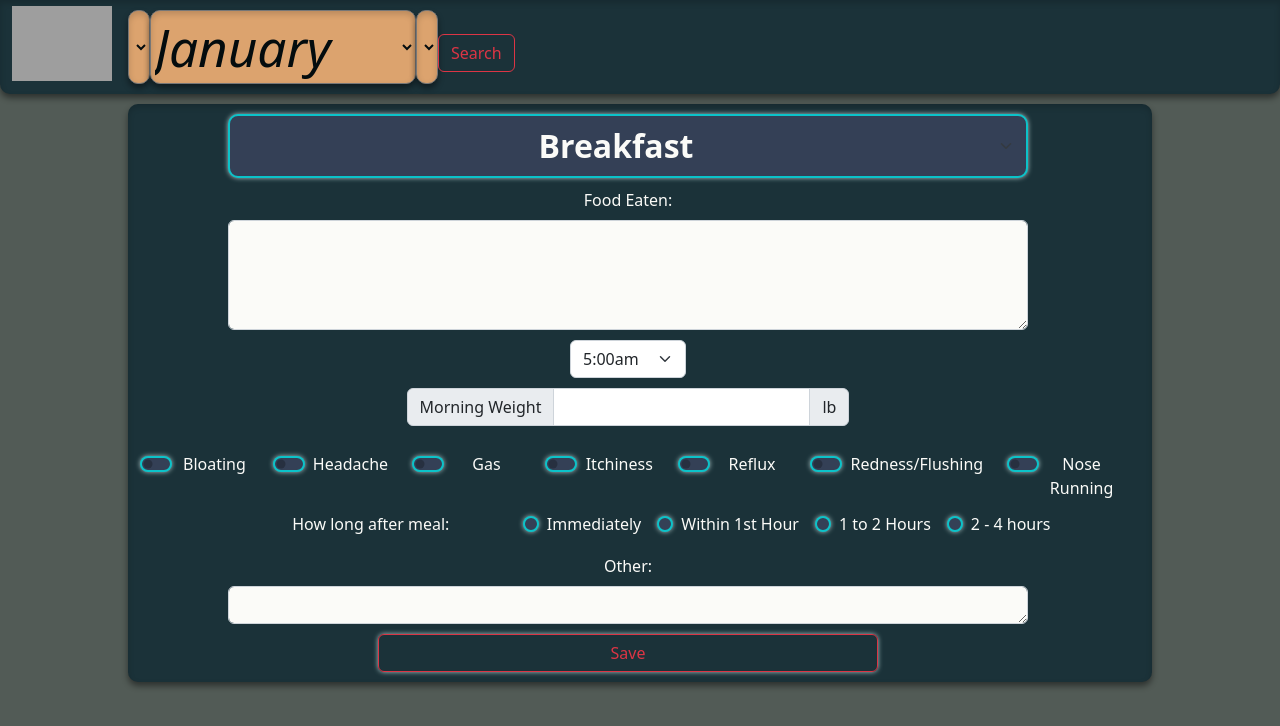
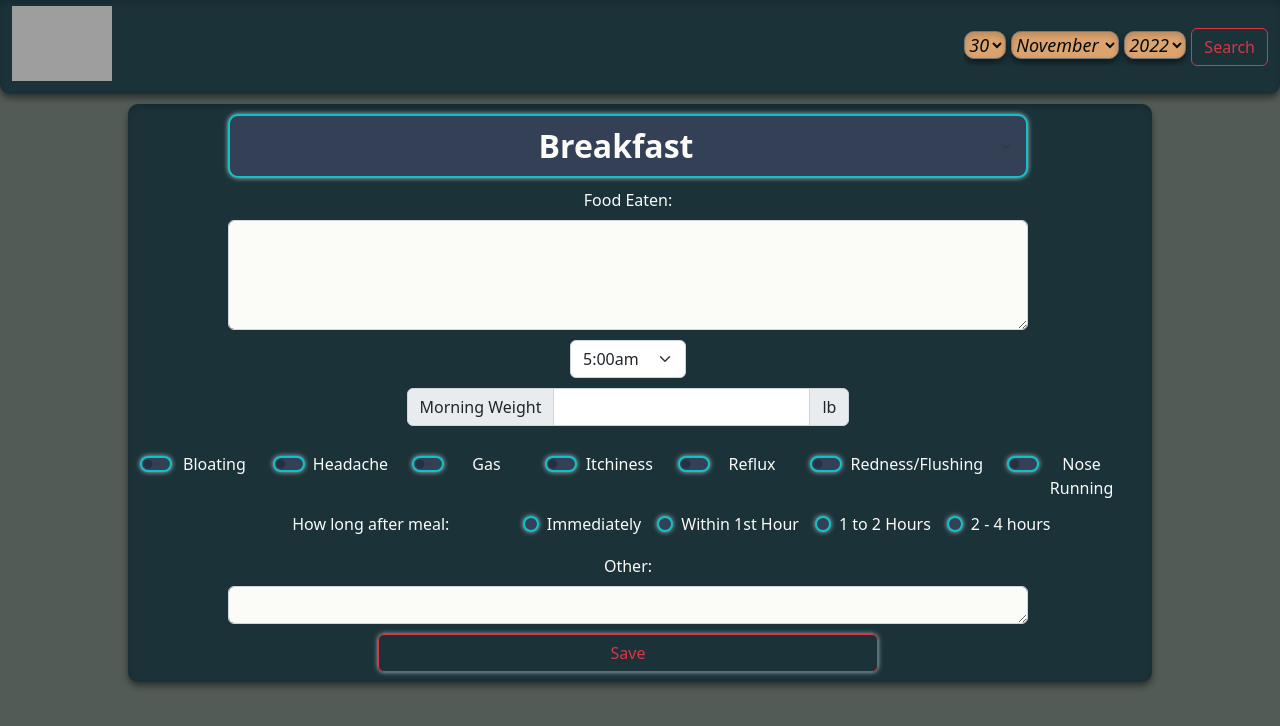
Before and after one commit to ValVarius/SenseAppReact, a React (Create React App) app in the folder client/: page / in a window 1280 px wide. Shown: the top 726 px of the page. Built offline with nearby package versions, Linux system fonts and the light colour scheme; grey boxes are pictures that could not be loaded; the HTML template or start-up script is replaced by a standard one.

Commit message:
fixed some css

```diff
--- a/client/public/index.html
+++ b/client/public/index.html
@@ -25,18 +25,21 @@
       Learn how to configure a non-root public URL by running `npm run build`.
     -->
     <title>React App</title>
-
+    <!-- Bootstrap-->
     <link
       href="https://cdn.jsdelivr.net/npm/bootstrap@5.2.2/dist/css/bootstrap.min.css"
       rel="stylesheet"
       integrity="sha384-Zenh87qX5JnK2Jl0vWa8Ck2rdkQ2Bzep5IDxbcnCeuOxjzrPF/et3URy9Bv1WTRi"
       crossorigin="anonymous"
     />
+    <!-- bootstrap-select Latest compiled and minified CSS-->
+    <link rel="stylesheet" href="https://cdn.jsdelivr.net/npm/bootstrap-select@1.14.0-beta3/dist/css/bootstrap-select.min.css">
 
   </head>
   <body>
     <noscript>You need to enable JavaScript to run this app.</noscript>
     <div id="root"></div>
+
     <!--
       This HTML file is a template.
       If you open it directly in the browser, you will see an empty page.
@@ -47,5 +50,24 @@
       To begin the development, run `npm start` or `yarn start`.
       To create a production bundle, use `npm run build` or `yarn build`.
     -->
+    <!-- jQuery -->
+    <script
+      type="text/javascript"
+      src="https://cdnjs.cloudflare.com/ajax/libs/jquery/3.1.1/jquery.min.js"
+    ></script>
+
+    <script src="https://unpkg.com/@popperjs/core@2/dist/umd/popper.js"></script>
+
+    <!-- Bootstrap -->
+    <script
+      src="https://cdn.jsdelivr.net/npm/bootstrap@5.2.2/dist/js/bootstrap.bundle.min.js"
+      integrity="sha384-OERcA2EqjJCMA+/3y+gxIOqMEjwtxJY7qPCqsdltbNJuaOe923+mo//f6V8Qbsw3"
+      crossorigin="anonymous"
+    ></script>
+
+    <!-- bootstrap-select Latest compiled and minified JavaScript-->
+    <script src="https://cdn.jsdelivr.net/npm/bootstrap-select@1.14.0-beta3/dist/js/bootstrap-select.min.js"></script>
+
+
   </body>
 </html>
--- a/client/src/components/Calendar/index.js
+++ b/client/src/components/Calendar/index.js
@@ -1,8 +1,12 @@
-import React from "react";
+import React, { useState, useEffect } from "react";
 import "./style.css";
 import $ from "jquery";
 
+
 export default function Calendar() {
+  const [days, setdays] = useState();
+
+  useEffect(() => {
     let daysInMonth = [31, 28, 31, 30, 31, 30, 31, 31, 30, 31, 30, 31];
 
     let d = new Date();
@@ -21,13 +25,14 @@ export default function Calendar() {
       $("#select-month").val(date.getMonth());
       $("#select-year").val(date.getFullYear());
     }
+
     // make sure the number of days correspond with the selected month
     function setDays(monthIndex) {
-    let optionCount = $("#select-day option").length,
+      var optionCount = $("#select-day option").length,
         daysCount = daysInMonth[monthIndex];
 
       if (optionCount < daysCount) {
-      for (let i = optionCount; i < daysCount; i++) {
+        for (var i = optionCount; i < daysCount; i++) {
           $("#select-day").append(
             $("<option></option>")
               .attr("value", i + 1)
@@ -35,12 +40,23 @@ export default function Calendar() {
           );
         }
       } else {
-      for (let i = daysCount; i < optionCount; i++) {
-        let optionItem = "#select-day option[value=" + (i + 1) + "]";
+        for (var i = daysCount; i < optionCount; i++) {
+          var optionItem = "#select-day option[value=" + (i + 1) + "]";
           $(optionItem).remove();
         }
       }
     }
+    // function setDays(monthIndex) {
+    //   let options = [];
+    //   let optionCount = $("#select-day option").length;
+    //   let daysCount = daysInMonth[monthIndex];
+
+    //   for (let i = optionCount; i < daysCount; i++) {
+    //     options.push({ value: i + 1, label: i + 1 });
+    //   }
+
+    //   setdays(options);
+    // }
 
     function setYears(val) {
       let year = d.getFullYear();
@@ -57,9 +73,11 @@ export default function Calendar() {
     let day = d.getDate();
     let year = d.getFullYear();
     let today = month + "|" + day + "|" + year;
+    console.log(today);
+  }, []);
 
   return (
-    <div className="select-date">
+    <div className="select-date float-right">
       <select id="select-day"></select>
       <select id="select-month">
         <option value="0">January</option>
@@ -75,7 +93,6 @@ export default function Calendar() {
         <option value="10">November</option>
         <option value="11">December</option>
       </select>
-
       <select id="select-year"></select>
       <button className="btn btn-outline-danger" id="daysearch">
         Search
--- a/client/src/components/Calendar/style.css
+++ b/client/src/components/Calendar/style.css
@@ -1,11 +1,16 @@
-#date{
-    margin-right: 25px;
-    color: black
+
+select{
+  margin-right: 5px;
 }
 
+#date {
+  margin-right: 25px;
+  color: black;
+}
 .select-date {
-    margin: auto;
-    font-size: 4vw;
+  font-size: large;
+  text-align: center;
+  overflow: auto;
 }
 .select-date > select {
   color: #040c0e;
@@ -13,9 +18,11 @@
   background-color: #dca36e;
   border-radius: 10px;
   box-shadow: inset 0 3px 6px rgba(0, 0, 0, 0.16), 0 4px 6px rgba(0, 0, 0, 0.45);
-    /* min-height: 5vw; */
 }
 .select-date > select:hover {
   transition: 0.3s all linear;
   box-shadow: 0px 0px 5px #aac5c6;
 }
+#select-year{
+  margin-right: 5px;
+}
--- a/client/src/components/Form/index.js
+++ b/client/src/components/Form/index.js
@@ -1,6 +1,5 @@
 import React, { useState } from "react";
 import "./style.css";
-
 
 export default function Form() {
   const [info, setInfo] = useState({
@@ -55,13 +54,12 @@ export default function Form() {
           <select
             className="form-select timing"
             aria-label="Default select example"
+            defaultValue="5:00am"
             name="time"
             type="time"
             id="time"
           >
-        <option selected="" value="5:00am">
-          5:00am
-        </option>
+            <option value="5:00am">5:00am</option>
             <option value="6:00am">6:00am</option>
             <option value="7:00am">7:00am</option>
             <option value="8:00am">8:00am</option>
@@ -107,7 +105,10 @@ export default function Form() {
                 id="bloat"
                 name="bloating"
               />
-          <label className="form-check-label" htmlFor="flexSwitchCheckDefault">
+              <label
+                className="form-check-label"
+                htmlFor="flexSwitchCheckDefault"
+              >
                 Bloating
               </label>
             </div>
@@ -121,7 +122,10 @@ export default function Form() {
                 id="head"
                 name="headache"
               />
-          <label className="form-check-label" htmlFor="flexSwitchCheckDefault">
+              <label
+                className="form-check-label"
+                htmlFor="flexSwitchCheckDefault"
+              >
                 Headache
               </label>
             </div>
@@ -135,7 +139,10 @@ export default function Form() {
                 id="gas"
                 name="gas"
               />
-          <label className="form-check-label" htmlFor="flexSwitchCheckDefault">
+              <label
+                className="form-check-label"
+                htmlFor="flexSwitchCheckDefault"
+              >
                 Gas
               </label>
             </div>
@@ -149,7 +156,10 @@ export default function Form() {
                 id="itchiness"
                 name="itchiness"
               />
-          <label className="form-check-label" htmlFor="flexSwitchCheckDefault">
+              <label
+                className="form-check-label"
+                htmlFor="flexSwitchCheckDefault"
+              >
                 Itchiness
               </label>
             </div>
@@ -163,7 +173,10 @@ export default function Form() {
                 id="reflux"
                 name="reflux"
               />
-          <label className="form-check-label" htmlFor="flexSwitchCheckDefault">
+              <label
+                className="form-check-label"
+                htmlFor="flexSwitchCheckDefault"
+              >
                 Reflux
               </label>
             </div>
@@ -177,7 +190,10 @@ export default function Form() {
                 id="redness"
                 name="redness"
               />
-          <label className="form-check-label" htmlFor="flexSwitchCheckDefault">
+              <label
+                className="form-check-label"
+                htmlFor="flexSwitchCheckDefault"
+              >
                 Redness/Flushing
               </label>
             </div>
@@ -191,7 +207,10 @@ export default function Form() {
                 id="noseRunning"
                 name="noseRunning"
               />
-          <label className="form-check-label" htmlFor="flexSwitchCheckDefault">
+              <label
+                className="form-check-label"
+                htmlFor="flexSwitchCheckDefault"
+              >
                 Nose Running
               </label>
             </div>
@@ -279,7 +298,5 @@ export default function Form() {
         </div>
       </form>
     </div>
-
   );
-
 }
--- a/client/src/components/Navbar/index.js
+++ b/client/src/components/Navbar/index.js
@@ -2,9 +2,7 @@ import React from "react";
 import "./style.css";
 import Calendar from "../Calendar";
 
-
 export default function Navbar() {
-
   return (
     <nav className="navbar navbar-expand" aria-label="">
       <div className="container-fluid">
@@ -15,11 +13,7 @@ export default function Navbar() {
             id="navbarlogo"
           />
         </a>
-        <Calendar/>
-        <div className="collapse navbar-collapse" id="navbarNav">
-
-        </div>
-        <span className="navbar-text" id="date"></span>
+        <Calendar />
       </div>
     </nav>
   );
--- a/client/src/pages/Home/style.css
+++ b/client/src/pages/Home/style.css
@@ -27,11 +27,11 @@ body {
     max-width: 95%;
   }
 }
-@media (min-width: 750px) {
+/* @media (min-width: 750px) {
   .container {
-    /* max-width: 95%; */
+    max-width: 95%;
   }
-}
+} */
 
 
 /* Display */
--- a/package.json
+++ b/package.json
@@ -12,12 +12,14 @@
     "@testing-library/jest-dom": "^5.16.5",
     "@testing-library/react": "^13.4.0",
     "@testing-library/user-event": "^13.5.0",
+    "bootstrap": "^5.2.2",
     "express": "^4.18.2",
     "jquery": "^3.6.1",
     "mongoose": "^6.7.2",
     "react": "^18.2.0",
     "react-dom": "^18.2.0",
     "react-scripts": "5.0.1",
+    "react-select": "^5.6.1",
     "web-vitals": "^2.1.4"
   },
   "scripts": {
```
Also changed, not shown: 1 other file (tests, documents, lock files or other folders). Lines whose indentation alone changed are shown as unchanged.
